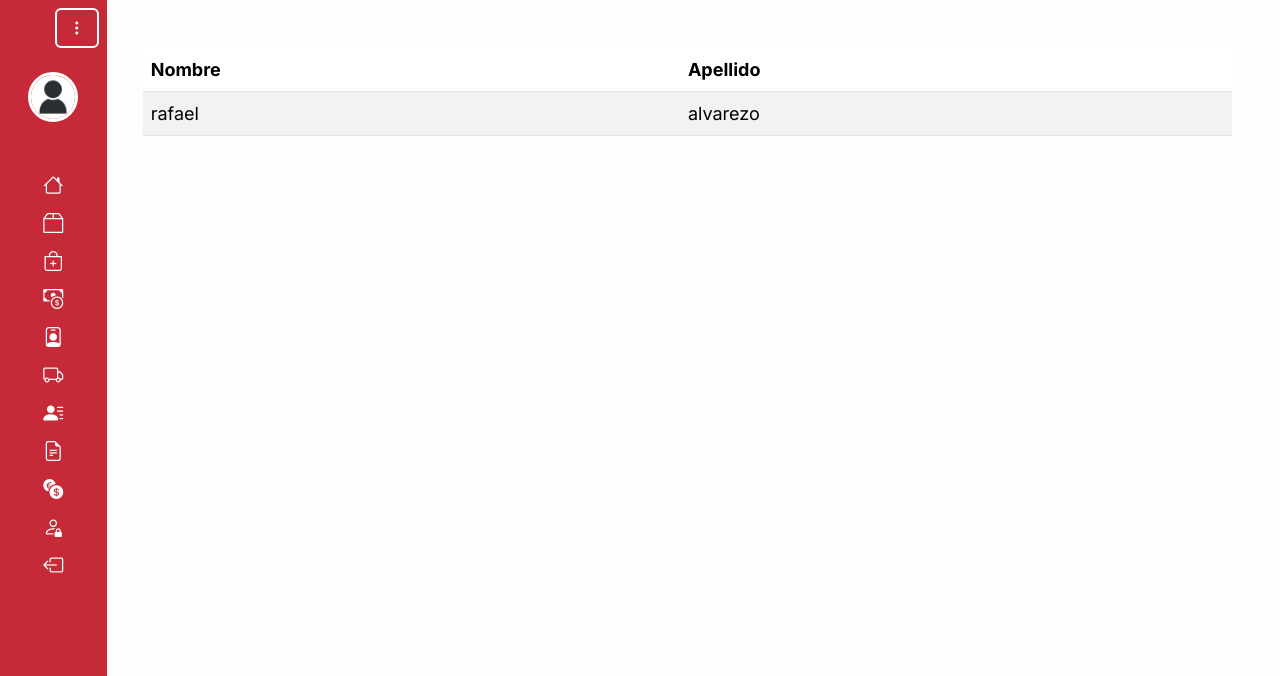
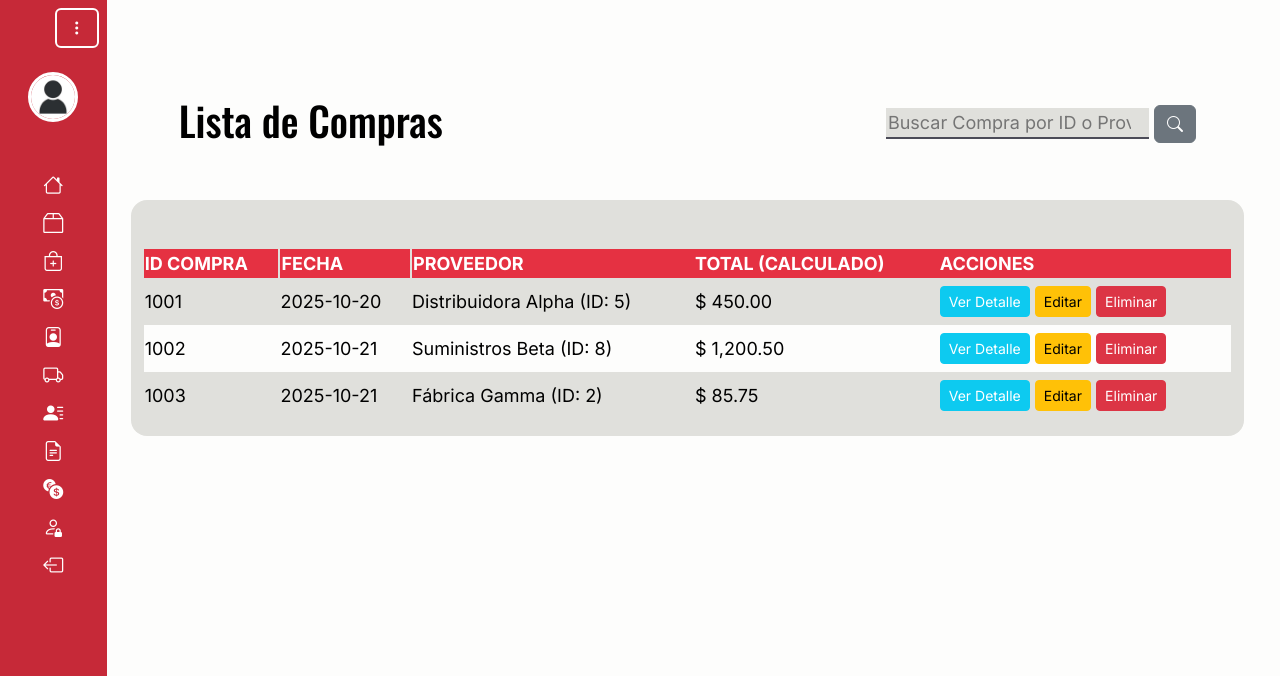
Before and after one commit to Rafa-x64/QuickStock---Inventory-Sales-Management-System-for-Shoe-Stores, a PHP site: page /DEV/listado-compras in a window 1280 px wide. Shown: the top 676 px of the page. Run offline with PHP 8.4, Linux system fonts and the light colour scheme.

Commit message:
modulo de compras temrinado

```diff
--- a/src/assets/elements/menu-lateral-gerente.php
+++ b/src/assets/elements/menu-lateral-gerente.php
@@ -54,7 +54,7 @@
                             </summary>
                             <div class="menu-submenu d-flex flex-column ps-2">
                                 <a href="listado-compras" class="ms-3">Listado de Compras</a>
-                                <a href="#" class="ms-3">Registrar Nueva Compra</a>
+                                <a href="añadir-compras" class="ms-3">Registrar Nueva Compra</a>
                             </div>
                         </details>
                     </div>
@@ -219,7 +219,7 @@
                     <div class="menu-submenu d-flex flex-column ps-5">
                         <a href="inventario-ver-productos" class="ms-3">Ver Productos</a>
                         <a href="inventario-añadir-producto" class="ms-3">Añadir Productos</a>
-                        <a href="#" class="ms-3">Gestionar Categorias</a>
+                        <a href="inventario-gestionar-categorias" class="ms-3">Gestionar Categorias</a>
                     </div>
                 </details>
             </div>
--- a/src/view/html/listado-compras-view.php
+++ b/src/view/html/listado-compras-view.php
@@ -1,18 +1,65 @@
 <div class="container-fluid" id="mainContent"><!--para hacer la vista responsive y poder meterle el dashboard-->
     <div class="row"><!--importante poner-->
         <div class="col-12 p-5"><!--importante poner-->
-            <div class="table-responsive">
-                <table class="table table-striped table-hover">
+            <div class="row d-flex flex-row justify-content-center align-items-center">
+                <div class="col-6 p-5 Quick-title">
+                    <h1>Lista de Compras</h1>
+                </div>
+
+                <div class="col-6 p-5 d-flex flex-row justify-content-end align-items-center">
+                    <form action="">
+                        <input type="search" placeholder="Buscar Compra por ID o Proveedor..." class="Quick-input" id="compras-buscar">
+                        <button type="submit" class="btn btn-secondary">
+                            <i class="bi bi-search fs-6"></i>
+                        </button>
+                    </form>
+                </div>
+
+                <div class="row p-0 m-0 d-flex flex-row justify-content-center align-items-center Quick-widget">
+                    <div class="col-12 Quick-table pt-5 mb-3">
+                        <table class="w-100">
                             <thead>
                                 <tr>
-                            <th scope="col">Nombre</th>
-                            <th scope="col">Apellido</th>
+                                    <th>ID Compra</th>
+                                    <th>Fecha</th>
+                                    <th>Proveedor</th>
+                                    <th>Total (Calculado)</th>
+                                    <th>Acciones</th>
                                 </tr>
                             </thead>
                             <tbody>
                                 <tr>
-                            <td>rafael</td>
-                            <td>alvarezo</td>
+                                    <td>1001</td>
+                                    <td>2025-10-20</td>
+                                    <td>Distribuidora Alpha (ID: 5)</td>
+                                    <td>$ 450.00</td>
+                                    <td>
+                                        <a href="#" class="btn btn-sm btn-info text-white">Ver Detalle</a>
+                                        <a href="#" class="btn btn-sm btn-warning">Editar</a>
+                                        <a href="#" class="btn btn-sm btn-danger">Eliminar</a>
+                                    </td>
+                                </tr>
+                                <tr>
+                                    <td>1002</td>
+                                    <td>2025-10-21</td>
+                                    <td>Suministros Beta (ID: 8)</td>
+                                    <td>$ 1,200.50</td>
+                                    <td>
+                                        <a href="#" class="btn btn-sm btn-info text-white">Ver Detalle</a>
+                                        <a href="#" class="btn btn-sm btn-warning">Editar</a>
+                                        <a href="#" class="btn btn-sm btn-danger">Eliminar</a>
+                                    </td>
+                                </tr>
+                                <tr>
+                                    <td>1003</td>
+                                    <td>2025-10-21</td>
+                                    <td>Fábrica Gamma (ID: 2)</td>
+                                    <td>$ 85.75</td>
+                                    <td>
+                                        <a href="#" class="btn btn-sm btn-info text-white">Ver Detalle</a>
+                                        <a href="#" class="btn btn-sm btn-warning">Editar</a>
+                                        <a href="#" class="btn btn-sm btn-danger">Eliminar</a>
+                                    </td>
                                 </tr>
                             </tbody>
                         </table>
@@ -20,3 +67,5 @@
                 </div>
             </div>
         </div>
+    </div>
+</div>
--- a/src/view/plantilla.php
+++ b/src/view/plantilla.php
@@ -2,7 +2,7 @@
 
 session_start();
 
-$dashboard = ["dashboard-gerente-view.php", "inventario-ver-productos-view.php", "inventario-añadir-producto-view.php", "inventario-gestionar-categorias-view.php", "listado-compras-view.php"];
+$dashboard = ["dashboard-gerente-view.php", "inventario-ver-productos-view.php", "inventario-añadir-producto-view.php", "inventario-gestionar-categorias-view.php", "listado-compras-view.php", "añadir-compras-view.php"];
 $excepciones = ["404-view.php", "inicio-sesion-usuario-view.php", "registro-usuario-view.php"];
 
 // siempre se incluyen los enlaces al inicio
```
Also changed, not shown: src/view/html/añadir-compras-view.php (added, +141 -0 lines). Lines whose indentation alone changed are shown as unchanged.
